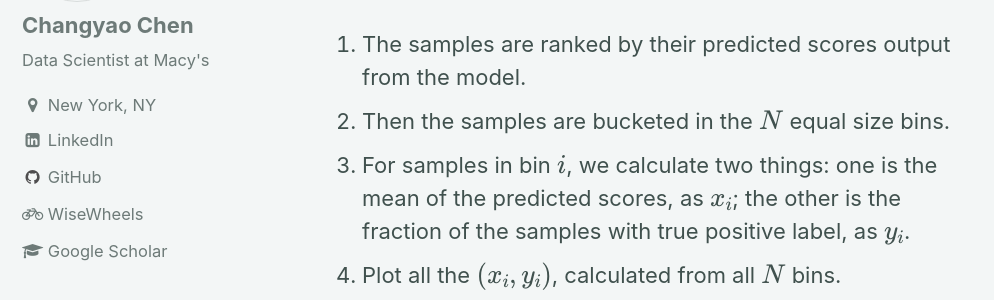
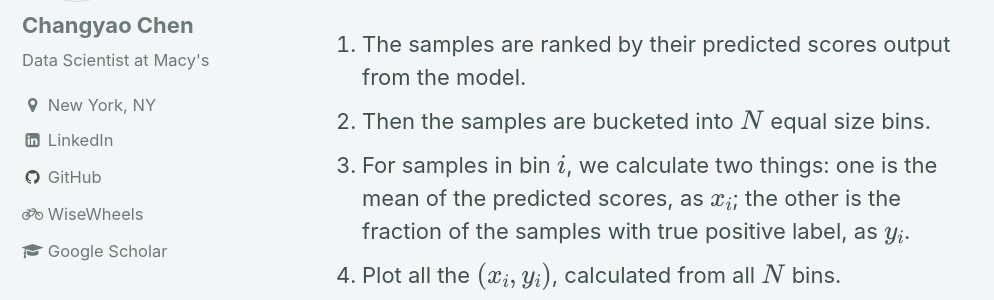
Before and after one commit to changyaochen/changyaochen.github.io, a Jekyll site: the page built from _posts/2018-09-30-platt-scaling.md, in a window 1280 px wide and 900 px high, scrolled down 2946 px. Shown: the part 152-452 px from the top of the window, without its empty margins (0-994 px from the left). Built offline with Jekyll 4.4.1, drawn with Linux system fonts in a browser that asks for light colours; formulas are drawn with MathJax 3; comment, search, counter and statistics services are not loaded.

Commit message:
fix typo

```diff
--- a/_posts/2018-09-30-platt-scaling.md
+++ b/_posts/2018-09-30-platt-scaling.md
@@ -36,7 +36,7 @@ Let's consider the following scenario: your clients ask for two models, one to p
 
 Now we understand that we do prefer a model whose predicted scores can be directly used as probabilities. Apparently, the histogram we have above would not make the cut. But how bad it is? To, at least visually, inspect the deviance, we can use a [reliability diagram](https://www.jstor.org/stable/pdf/2987588.pdf). The construction of the reliability diagram is very similar to that of the ROC. Given a set of samples with true labels, the procedure is:
 1. The samples are ranked by their predicted scores output from the model.
-2. Then the samples are bucketed in the \\(N\\) equal size bins.
+2. Then the samples are bucketed into \\(N\\) equal size bins.
 3. For samples in bin \\(i\\), we calculate two things: one is the mean of the predicted scores, as \\(x_i\\); the other is the fraction of the samples with true positive label, as \\(y_i\\).
 4. Plot all the \\((x_i, y_i)\\), calculated from all \\(N\\) bins.
 
```
